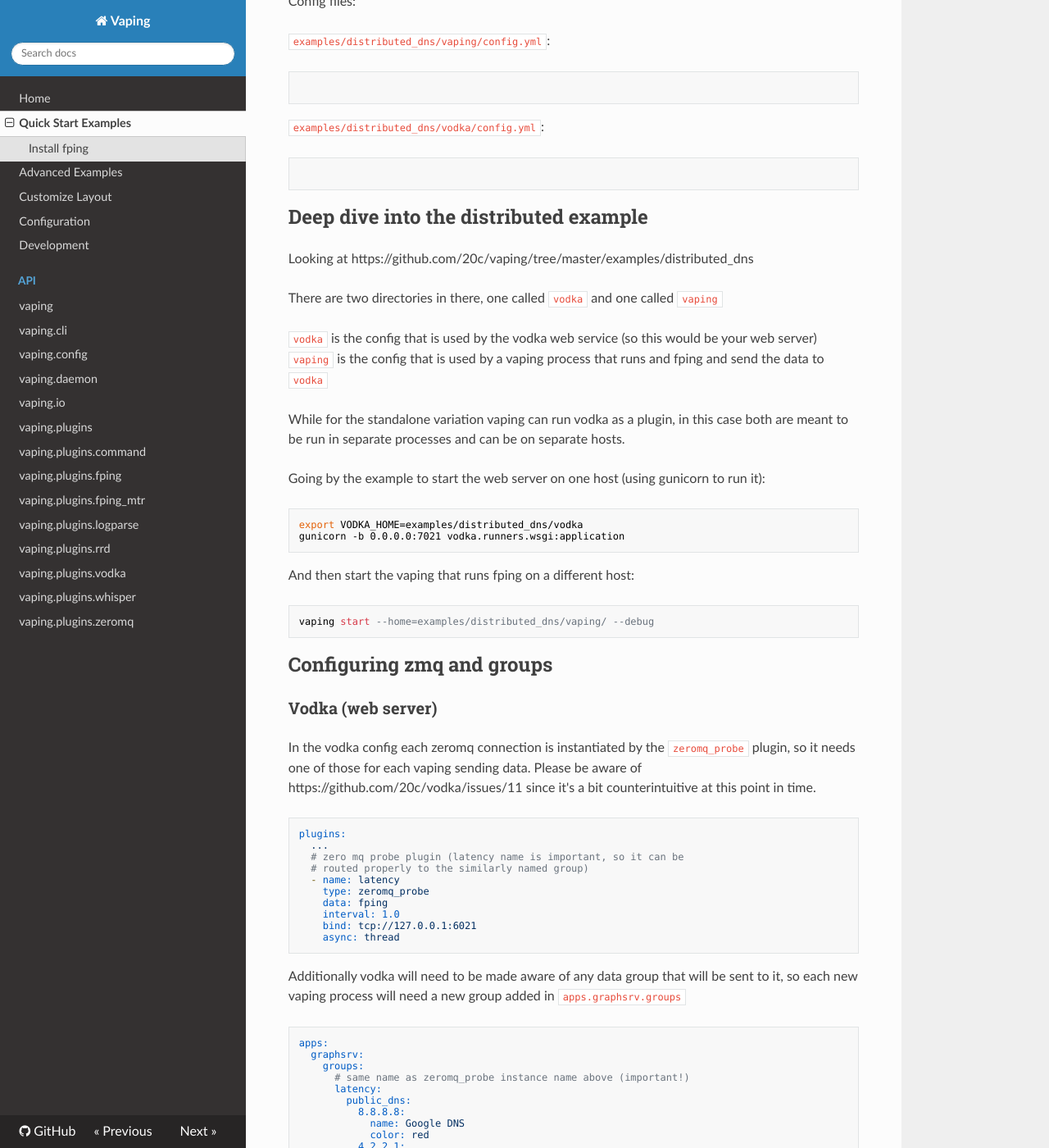
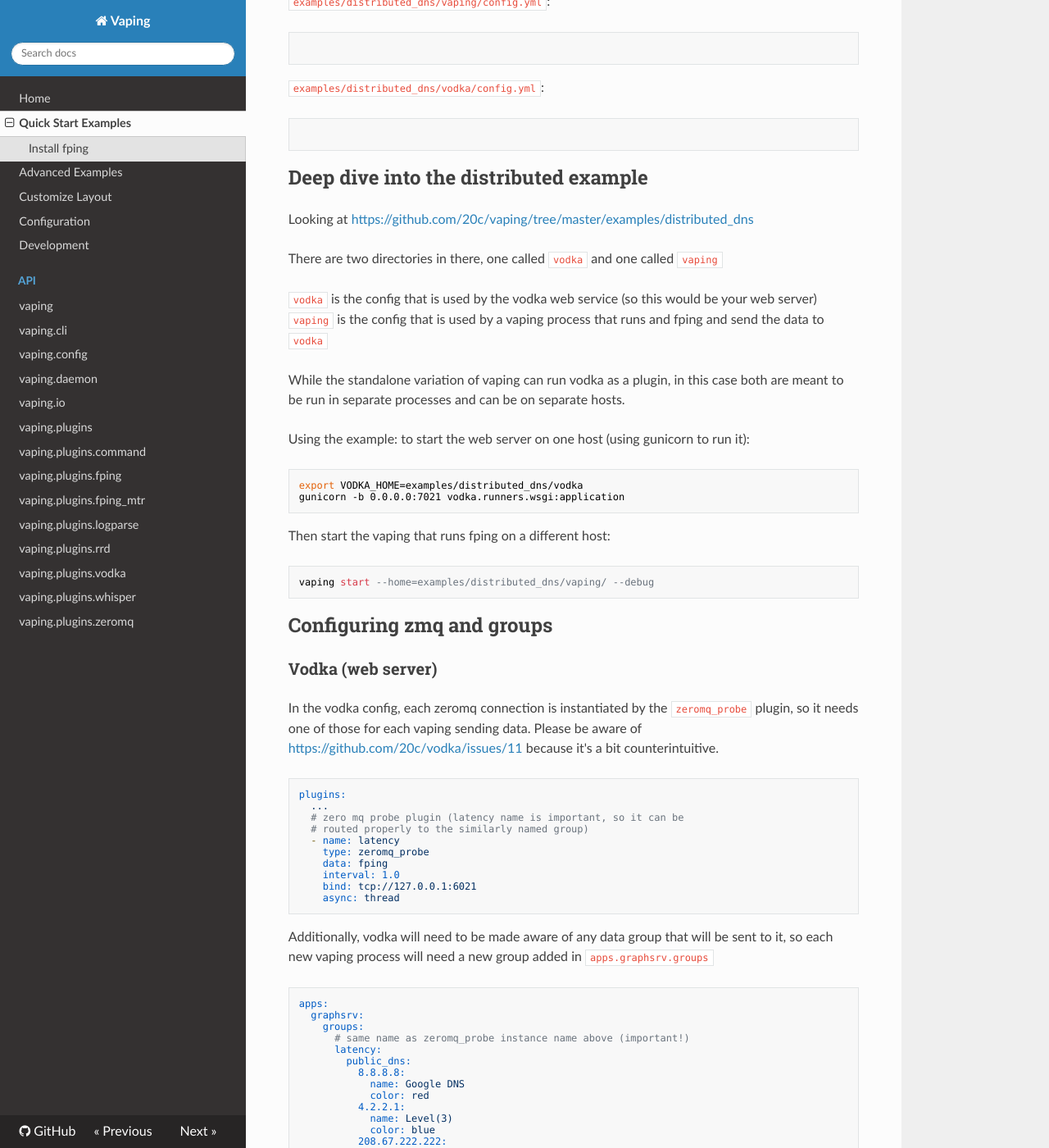
Before and after one commit to 20c/vaping, an MkDocs documentation site: the page built from docs/quickstart.md, in a window 1280 px wide and 1400 px high, scrolled down 4872 px. Shown: the whole window at 82% size. Built offline with MkDocs 1.6.1, drawn with Linux system fonts in a browser that asks for light colours; nearby versions of some CDN libraries; some of the changed text lies outside the part shown.

Commit message:
commit on main (#160)

````diff
--- a/docs/quickstart.md
+++ b/docs/quickstart.md
@@ -52,7 +52,7 @@
     pip install graphsrv==1.2.0
     ```
 
-Clone the github repository to have access to the example configuration files
+Clone the github repository to have access to the example configuration files:
 
 ```sh
 git clone git@github.com:20c/vaping.git
@@ -76,7 +76,7 @@
 Below is the config file, common things to change include:
 
 - hosts: probes.public_dns.hosts
-- listening address: plugins.vodka.plugins.http.host and port.
+- listening address: plugins.vodka.plugins.http.host and port
 - fping frequency: plugins.std_fping.count and interval
 
 Config file:
@@ -181,7 +179,7 @@
 uwsgi -H $VIRTUAL_ENV --socket=0.0.0.0:7026 -w vodka.runners.wsgi:application --enable-threads
 ```
 
-And you should be able to point your browser to the address nginx is listening
+You should be able to point your browser to the address nginx is listening
 on to view it.
 
 !!! Tip "Note"
@@ -204,24 +202,24 @@
 
 ## Deep dive into the distributed example
 
-Looking at https://github.com/20c/vaping/tree/master/examples/distributed_dns
+Looking at <https://github.com/20c/vaping/tree/master/examples/distributed_dns>
 
 There are two directories in there, one called `vodka` and one called `vaping`
 
 `vodka` is the config that is used by the vodka web service (so this would be your web server)
 `vaping` is the config that is used by a vaping process that runs and fping and send the data to `vodka`
 
-While for the standalone variation vaping can run vodka as a plugin, in this case both are meant to
+While the standalone variation of vaping can run vodka as a plugin, in this case both are meant to
 be run in separate processes and can be on separate hosts.
 
-Going by the example to start the web server on one host (using gunicorn to run it):
+Using the example: to start the web server on one host (using gunicorn to run it):
 
 ```
 export VODKA_HOME=examples/distributed_dns/vodka
 gunicorn -b 0.0.0.0:7021 vodka.runners.wsgi:application
 ```
 
-And then start the vaping that runs fping on a different host:
+Then start the vaping that runs fping on a different host:
 
 ```
 vaping start --home=examples/distributed_dns/vaping/ --debug
@@ -231,7 +229,7 @@
 
 ### Vodka (web server)
 
-In the vodka config each zeromq connection is instantiated by the `zeromq_probe` plugin, so it needs one of those for each vaping sending data. Please be aware of https://github.com/20c/vodka/issues/11 since it's a bit counterintuitive at this point in time.
+In the vodka config, each zeromq connection is instantiated by the `zeromq_probe` plugin, so it needs one of those for each vaping sending data. Please be aware of <https://github.com/20c/vodka/issues/11> because it's a bit counterintuitive.
 
 ```
 plugins:
@@ -246,7 +244,7 @@
     async: thread
 ```
 
-Additionally vodka will need to be made aware of any data group that will be sent to it, so each new vaping process will need a new group added in `apps.graphsrv.groups`
+Additionally, vodka will need to be made aware of any data group that will be sent to it, so each new vaping process will need a new group added in `apps.graphsrv.groups`
 
 ```
 apps:
@@ -268,7 +266,7 @@
 
 ### Vaping
 
-Likewise in the vaping config you will need to configure the zmq connection via the `zeromq` plugin
+Likewise, in the vaping config you will need to configure the zmq connection via the `zeromq` plugin:
 
 ```
 plugins:
````
Also changed, not shown: other parts of docs/quickstart.md (+5 -7 lines), docs/config.md (+4 -4 lines), docs/dev.md (+2 -2 lines), docs/examples.md (+8 -8 lines), docs/layout.md (+3 -3 lines).
